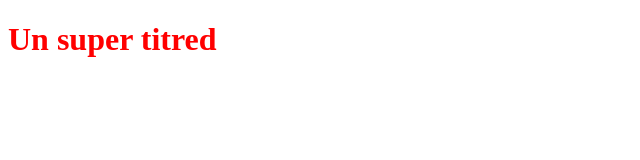
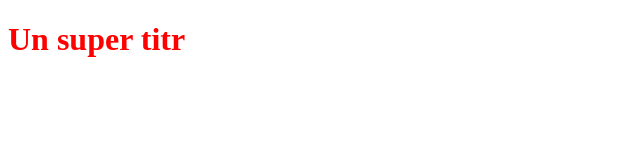
Before and after one commit to eaglesoftml/Eaglesoft, a plain HTML site: page index.html in a window 1280 px wide. Shown: the full height of the page, 0-640 px from the left. Drawn offline with Linux system fonts and the light colour scheme.

Commit message:
version teh

```diff
--- a/index.html
+++ b/index.html
@@ -5,6 +5,6 @@
     <link rel="stylesheet" type="text/css" href="styles.css">
 </head>
 <body>
-    <h1>Un super titred</h1>
+    <h1>Un super titr</h1>
 </body>
 </html>
```
